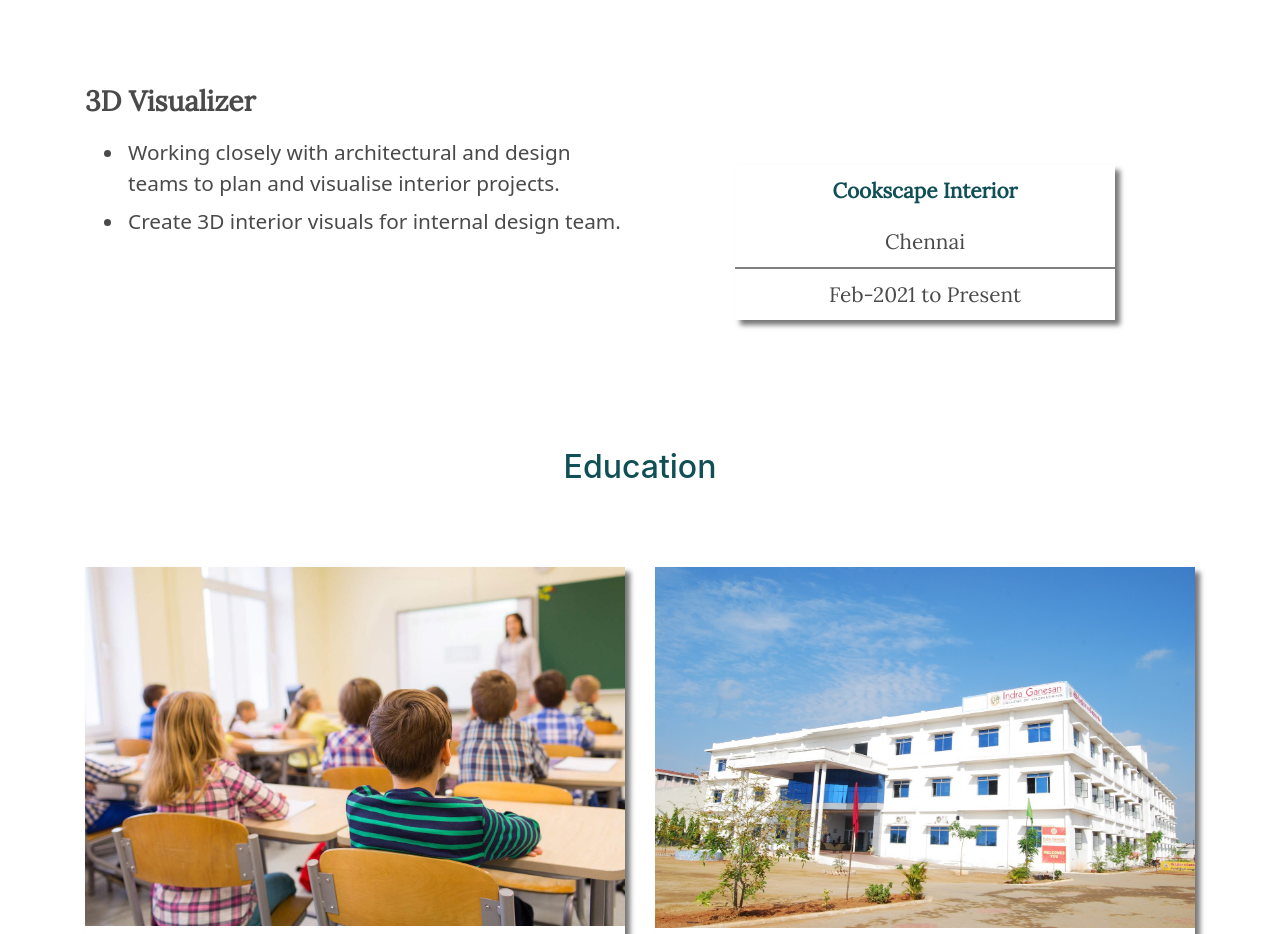
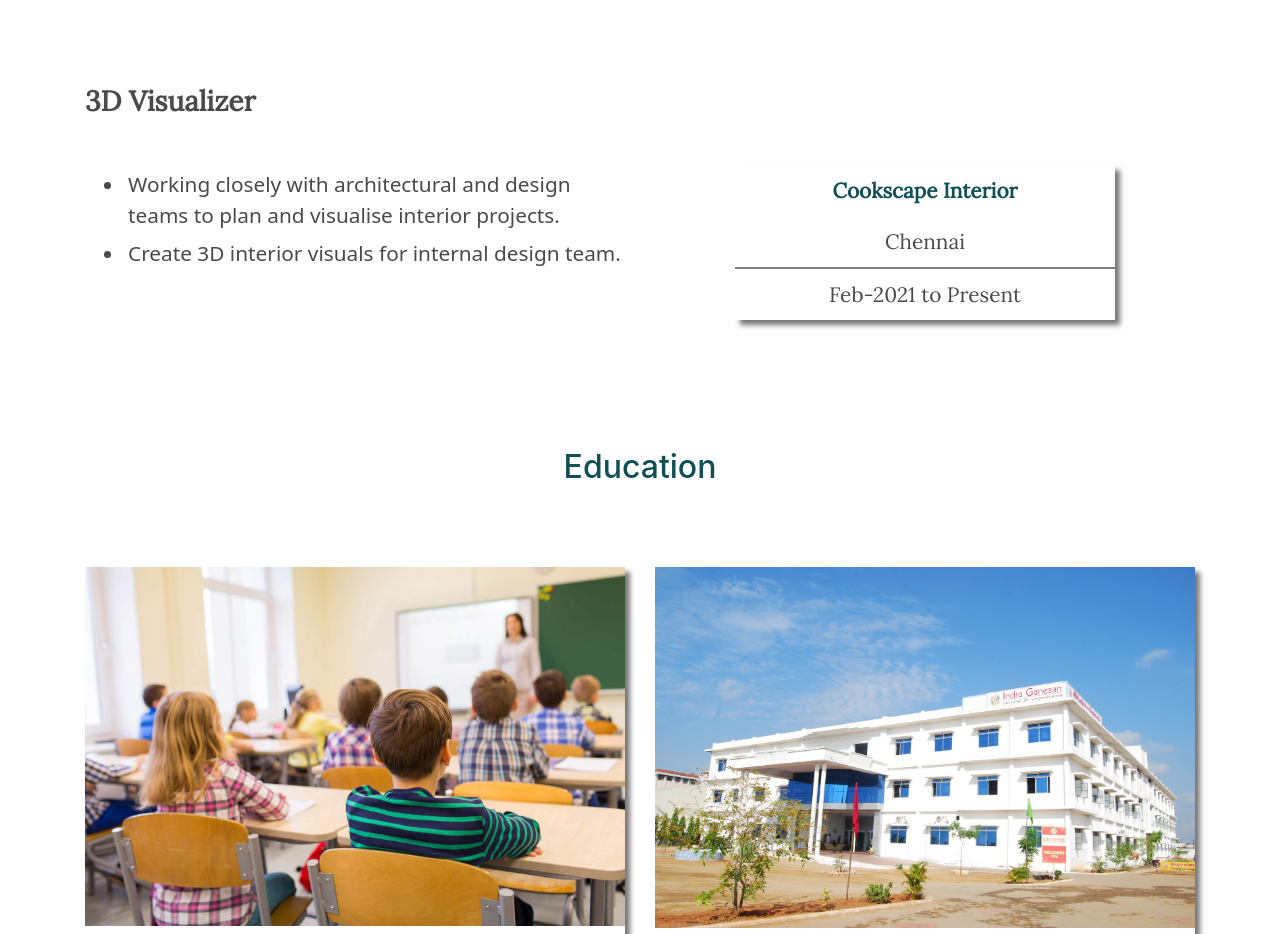
Before and after one commit to Harisudhan-dev/harisudhan.github.io, a plain HTML site: page index.html in a window 1280 px wide. Shown: the part 1540-2474 px from the top of the page. Drawn offline with Linux system fonts and the light colour scheme; a web font is replaced by a local one.

Commit message:
Update style.css

```diff
--- a/css/style.css
+++ b/css/style.css
@@ -162,6 +162,10 @@ main .work .work-site .container .row .work-text ul li{
     color: var(--gray);
 }
 
+main .work .work-site .container .row .work-text .cook-text{
+    padding-top: 2rem;
+}
+
 main .work .work-site .container .row .company-text{
     margin: 5rem;
 }
```
